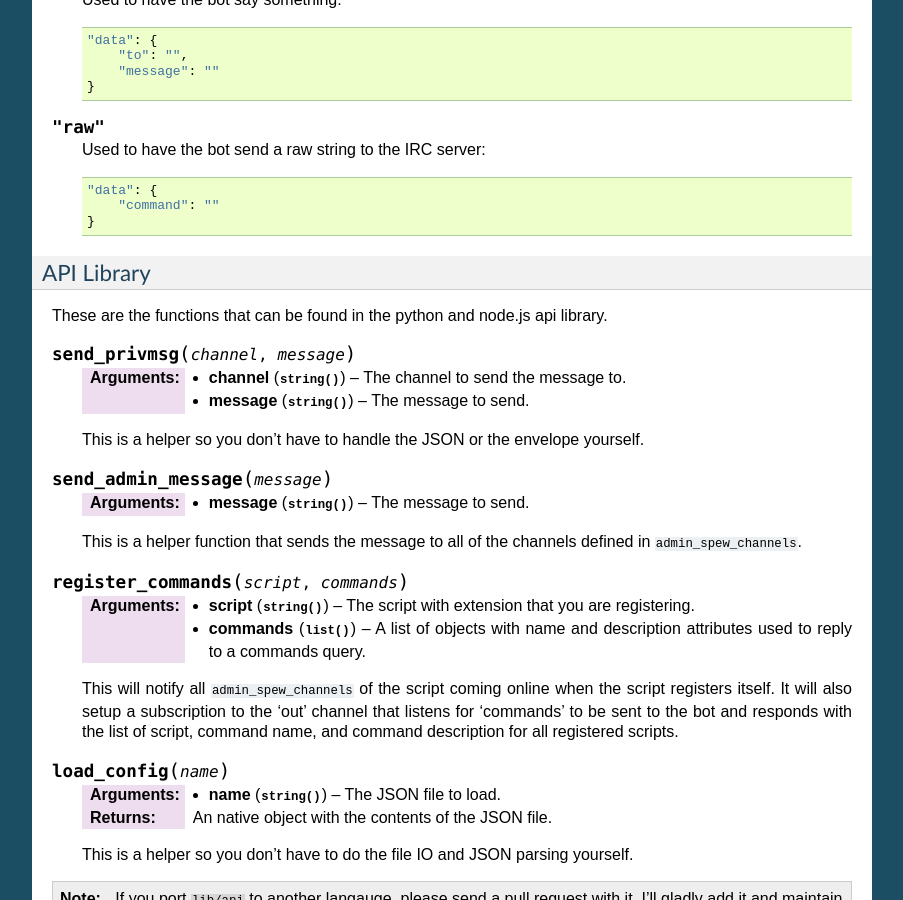
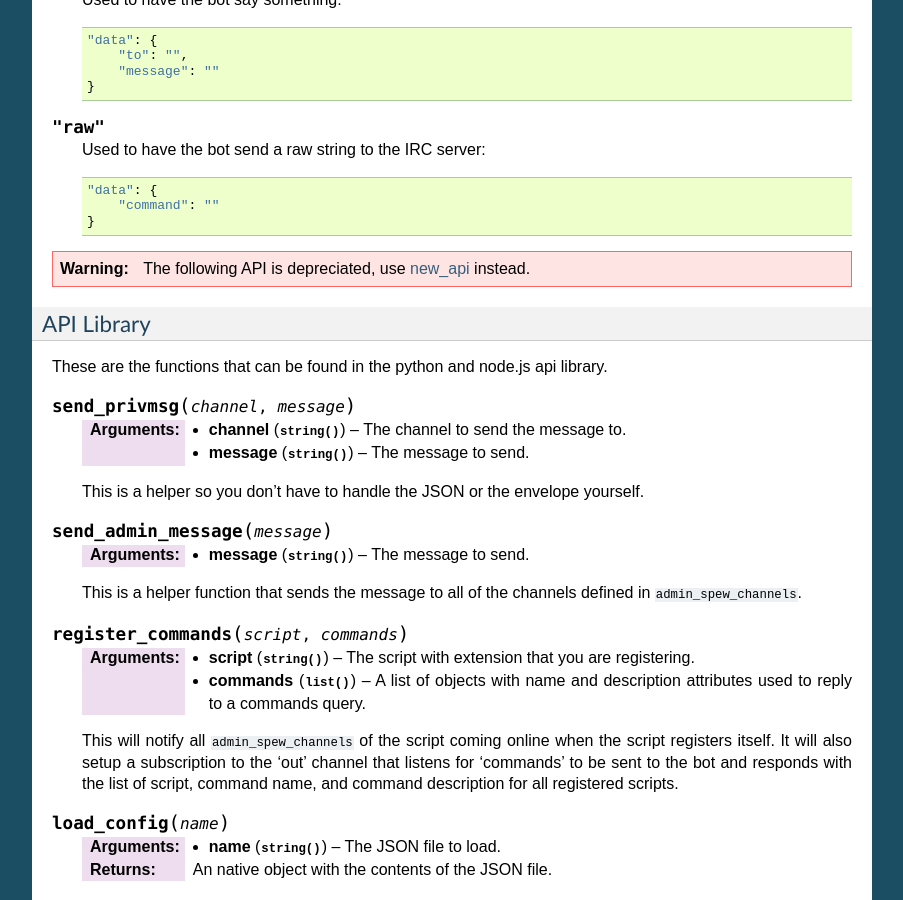
Before and after one commit to zenirc/zenircbot, a Sphinx documentation site: the page built from docs/services_devel.rst, in a window 1280 px wide and 900 px high, scrolled down 1452 px. Shown: the whole window, without its empty margins (198-1101 px from the left). Built offline with Sphinx 7.4.7, drawn with Linux system fonts in a browser that asks for light colours.

Commit message:
suggest new api

```diff
--- a/docs/services_devel.rst
+++ b/docs/services_devel.rst
@@ -102,6 +102,10 @@ The possible ``out`` messages.
             "command": ""
         }
 
+.. warning:: The following API is depreciated, use new_api_ instead.
+
+.. _new_api: http://zenircbot-api.rtfd.org/
+
 API Library
 ~~~~~~~~~~~
 
```
